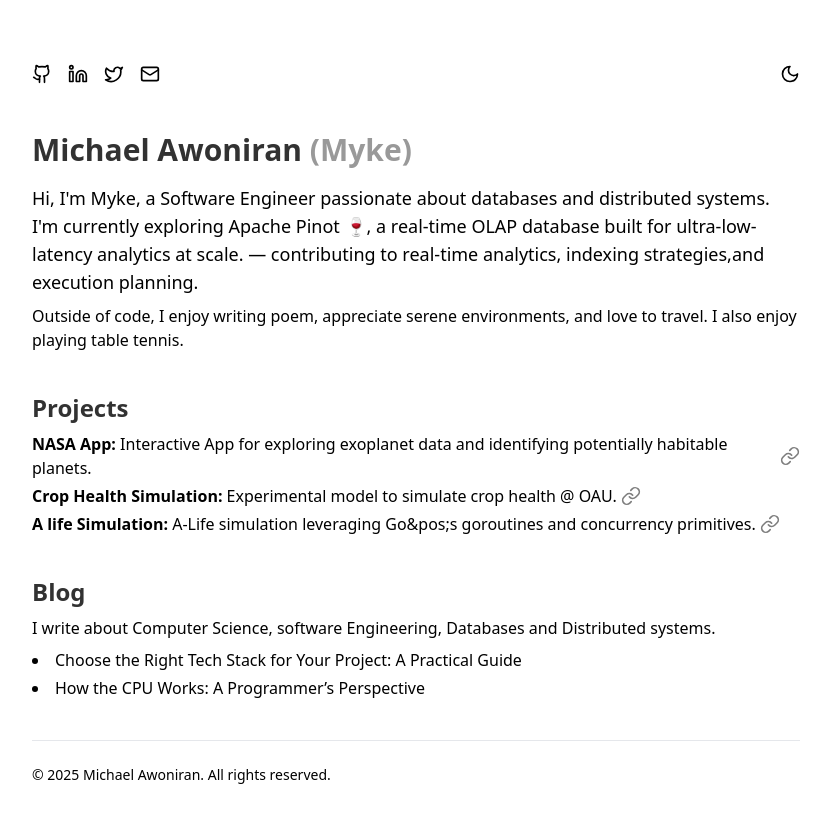
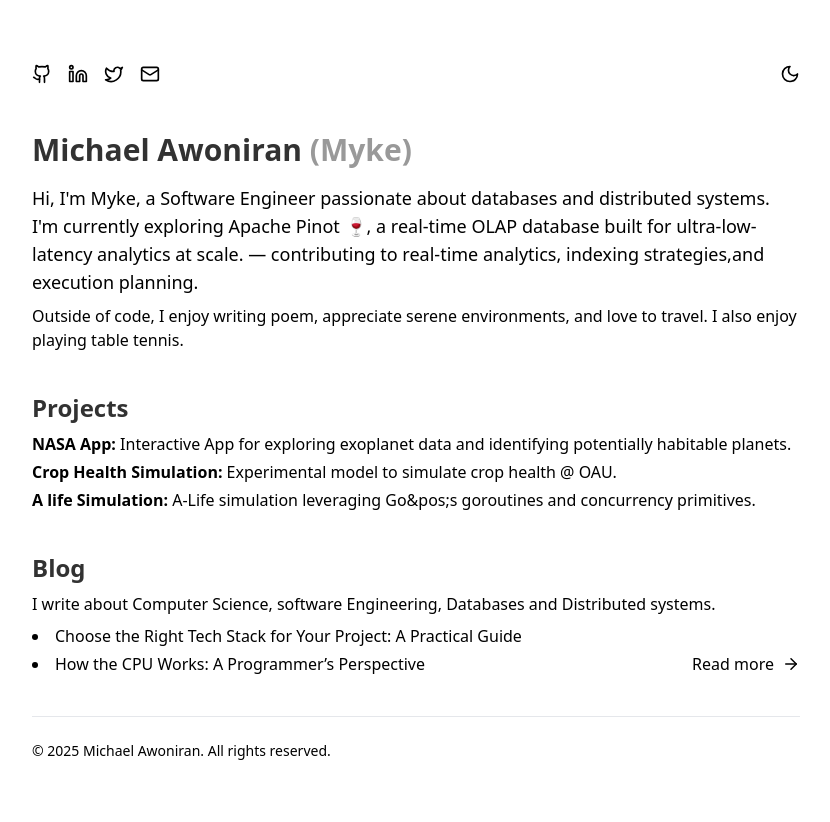
Before and after one commit to myke-awoniran/myke-awoniran.github.io, a React (Vite) app: page / in a window 1280 px wide. Shown: the top 822 px of the page, without its empty margins (224-1054 px from the left). After the commit the page ends 801 px from the top, so only its background shows below. Built offline with nearby package versions, Linux system fonts and the light colour scheme.

Commit message:
added read more arrow

```diff
--- a/src/App.tsx
+++ b/src/App.tsx
@@ -7,6 +7,7 @@ import {
   Linkedin,
   Twitter,
   LucideLink,
+  ArrowRight,
 } from "lucide-react";
 import { BLOGS_DISPLAY } from "./constant";
 
@@ -96,30 +97,21 @@ export default function Home() {
           </h2>
           <ul className="list-disc list-inside space-y-1">
             <li className="flex gap-1 items-center">
-              <p>
+              <a href="https://github.com/myke-awoniran/NASA-API">
                 <strong>NASA App:</strong> Interactive App for exploring
                 exoplanet data and identifying potentially habitable planets.
-              </p>
-              <a href="https://github.com/myke-awoniran/NASA-API">
-                <LucideLink className="opacity-50" size={20} />
               </a>
             </li>
             <li className="flex gap-1 items-center">
-              <p>
+              <a href="https://github.com/myke-awoniran/Crop_health_simulation">
                 <strong>Crop Health Simulation:</strong> Experimental model to
                 simulate crop health @ OAU.
-              </p>
-              <a href="https://github.com/myke-awoniran/Crop_health_simulation">
-                <LucideLink className="opacity-50" size={20} />
               </a>
             </li>
             <li className="flex gap-1 items-center">
-              <p>
+              <a href="https://github.com/myke-awoniran/A-life-simulation">
                 <strong>A life Simulation:</strong> A-Life simulation leveraging
                 Go&pos;s goroutines and concurrency primitives.
-              </p>
-              <a href="https://github.com/myke-awoniran/A-life-simulation">
-                <LucideLink className="opacity-50" size={20} />
               </a>
             </li>
           </ul>
@@ -132,6 +124,7 @@ export default function Home() {
             I write about Computer Science, software Engineering, Databases and
             Distributed systems.
           </p>
+          <div className="flex justify-between items-end">
             <ul className="list-disc list-inside space-y-1">
               {BLOGS_DISPLAY.map((post) => (
                 <li key={post.slug}>
@@ -144,6 +137,11 @@ export default function Home() {
                 </li>
               ))}
             </ul>
+
+            <a href="/blog" className="flex gap-2 items-center">
+              Read more <ArrowRight size={18} />
+            </a>
+          </div>
         </section>
 
         {/* footer */}
```
Lines whose indentation alone changed are shown as unchanged.
